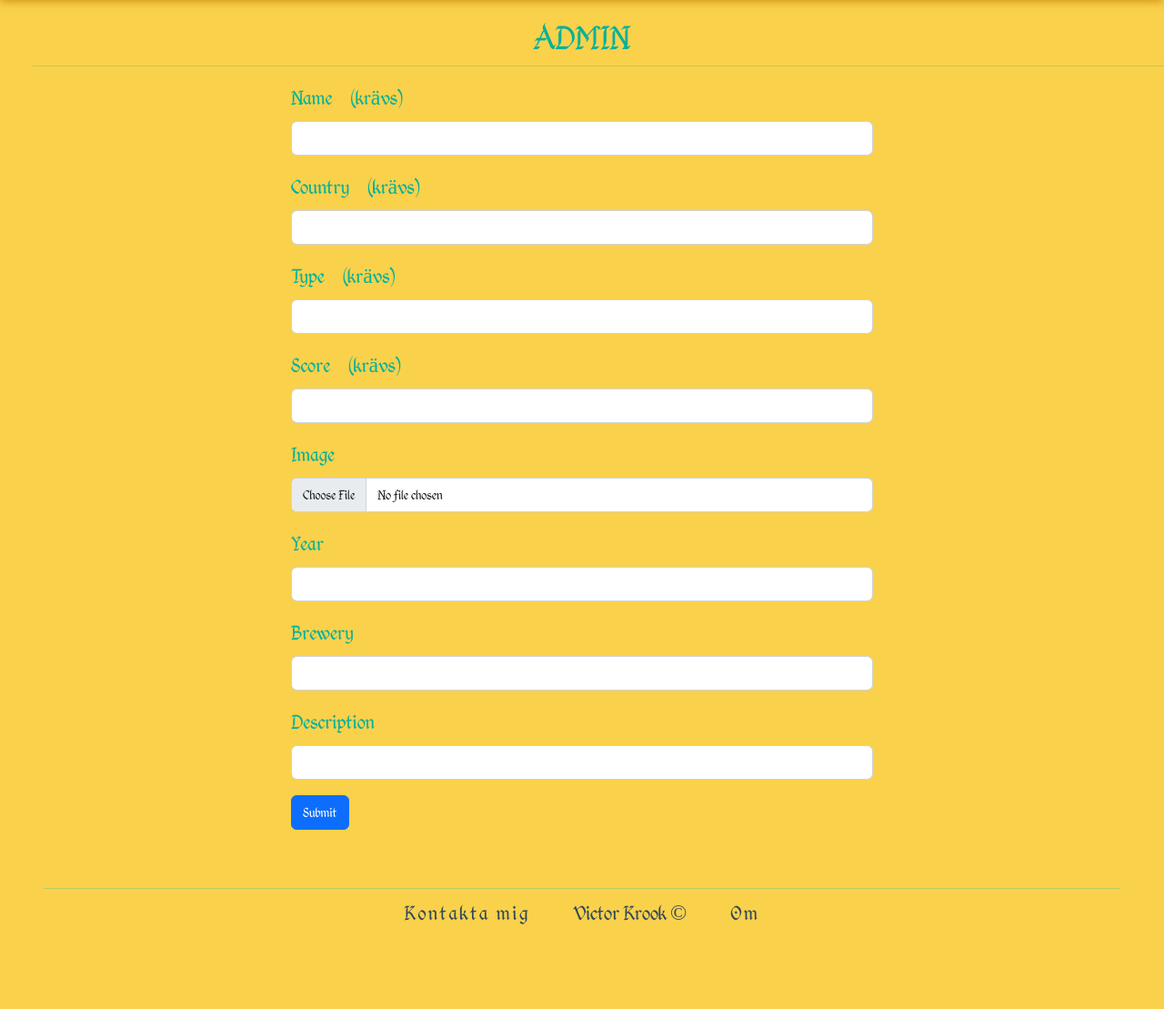
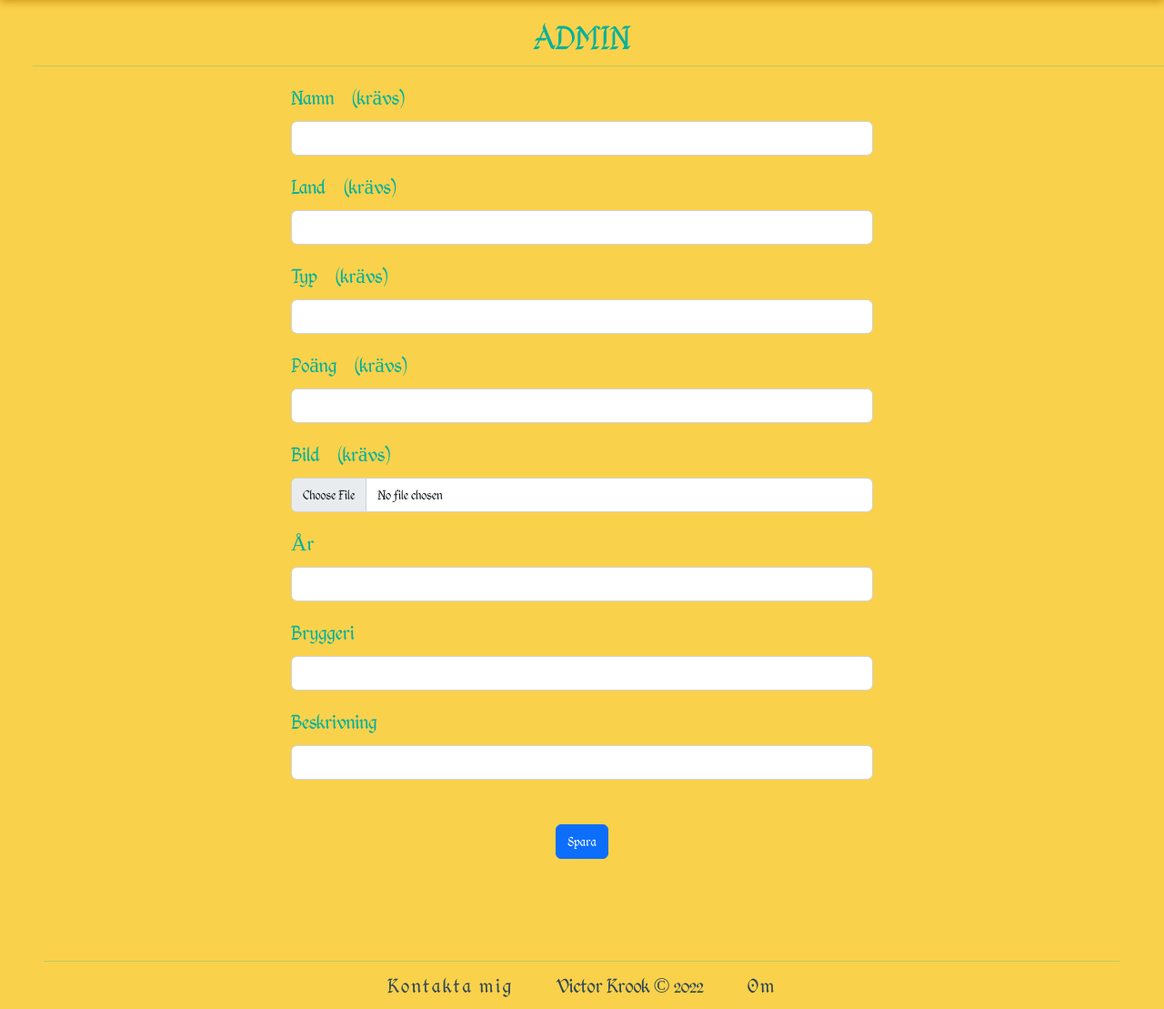
Before and after one commit to victorhook/victorsguide2beer, a Python web app: template app/templates/admin/admin.html in a window 1280 px wide; the page is wider, and only the part inside the window is pictured. Shown: the part 102-1211 px from the top of that part at 91% size. Before the commit the page ends 1118 px from the top of that part, so only its background shows below. Run offline with Jinja, Linux system fonts and the light colour scheme; the template is opened without the code that fills it, so the values that code supplies are empty; some libraries are stand-ins or nearby versions.

Commit message:
Improved add_beer form

```diff
--- a/app/app.py
+++ b/app/app.py
@@ -136,7 +136,7 @@
     def add_new_beer() -> None:
         added_date = datetime.now().strftime('%Y-%m-%d')
         new_beer = models.Beer(**request.form, added_date=added_date)
-        new_beer.score = int(new_beer.score)
+        new_beer.score = float(new_beer.score)
         print(new_beer)
         print(request.files)
 
--- a/app/static/css/beer.css
+++ b/app/static/css/beer.css
@@ -1,6 +1,6 @@
 .beer-card {
     display: inline-block;
-    width: 300px;
+    width: 400px;
     height: 300px;
     position: relative;
     /*background-color: #f3c632;*/
--- a/app/templates/admin/admin.html
+++ b/app/templates/admin/admin.html
@@ -27,7 +27,7 @@
 </div>
 {% endmacro %}
 
-{% macro render_param(name, type='string', required=False) %}
+{% macro render_param(name, form_name, type='string', required=False) %}
 <div class="mb-3">
     <label for="{{ name }}" class="form-label">
         {{ name | capitalize }}
@@ -35,13 +35,22 @@
             <span class="ps-3">(krävs)</span>
         {% endif %}
     </label>
-    {% if type == 'string' %}
-        <input type="text" class="form-control" name="{{ name }}" id="{{ name }}" {% if required %} required {% endif %}>
-    {% elif type == 'int' %}
-        <input type="number" class="form-control" name="{{ name }}" id="{{ name }}" {% if required %} required {% endif %}>
-    {% elif type == 'image' %}
-        <input type="file" class="form-control" name="{{ name }}" id="{{ name }}" {% if required %} required {% endif %}>
-    {% endif %}
+
+    <input
+        {% if type == 'string' %}
+            type="text"
+        {% elif type == 'int' %}
+            type="number"  step="0.1"
+        {% elif type == 'image' %}
+            type="file"
+        {% endif %}
+
+        class="form-control"
+        name="{{ form_name }}"
+        id="{{ name }}"
+        {% if required %} required {% endif %}
+        >
+
 </div>
 {% endmacro %}
 
@@ -57,15 +66,19 @@
 </div>
 
     <form method="POST" action="{{ url_for('add_new_beer') }}" class="w-50 m-auto" enctype="multipart/form-data">
-        {{ render_param('name', required=True) }}
-        {{ render_param('country', required=True) }}
-        {{ render_param('type', required=True) }}
-        {{ render_param('score', required=True) }}
-        {{ render_param('image', type='image') }}
-        {{ render_param('year', type='int') }}
-        {{ render_param('brewery') }}
-        {{ render_param('description') }}
-        <button type="submit" class="btn btn-primary">Submit</button>
+        {{ render_param('Namn', 'name', required=True) }}
+        {{ render_param('Land', 'country', required=True) }}
+        {{ render_param('Typ', 'type', required=True) }}
+        {{ render_param('Poäng', 'score', required=True) }}
+        {{ render_param('Bild', 'image', type='image', required=True) }}
+        {{ render_param('År', 'year', type='int') }}
+        {{ render_param('Bryggeri', 'brewery') }}
+        {{ render_param('Beskrivning', 'description') }}
+
+        <div class="text-center m-5">
+            <button type="submit" class="btn btn-primary">Spara</button>
+        </div>
+
     </form>
 
 
```
